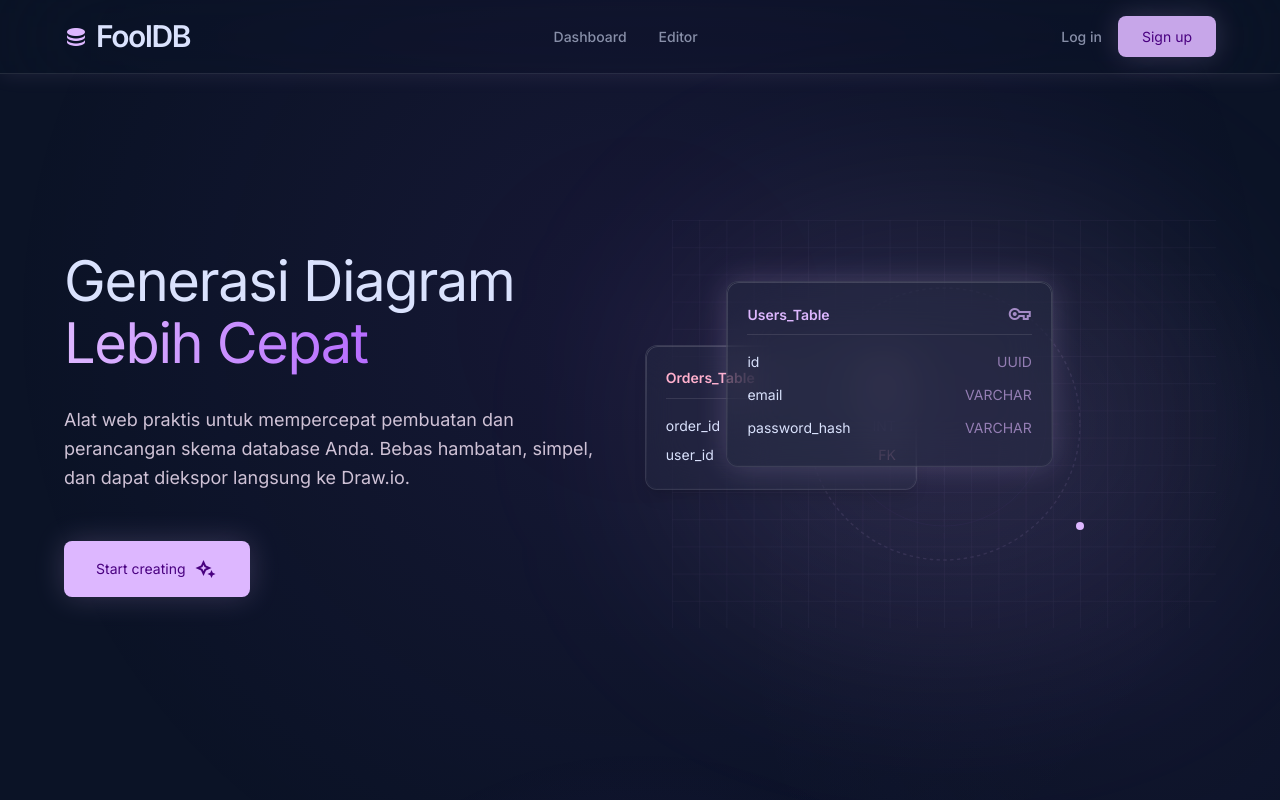
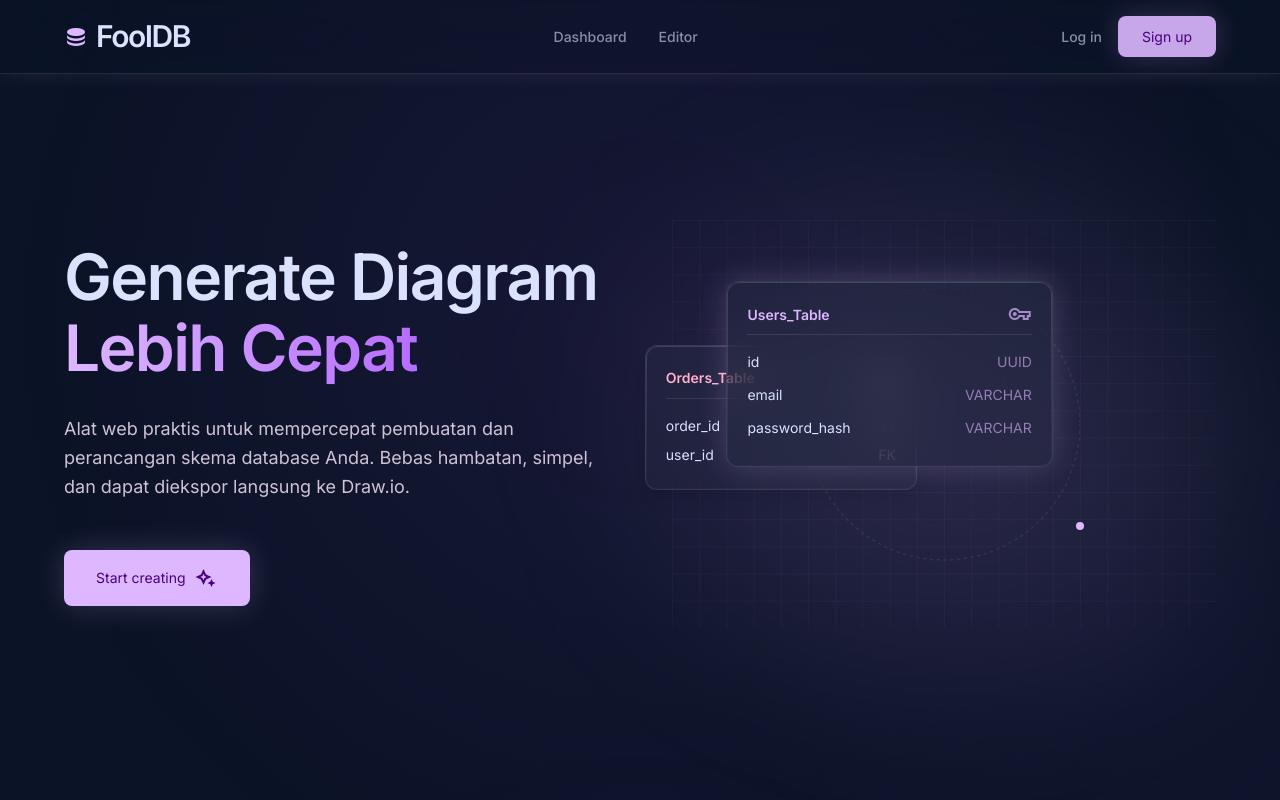
Before and after one commit to lukman754/fooldb, a Next.js app: page / in a window 1280 px wide. Shown: the top 800 px of the page. Built offline with nearby package versions, Linux system fonts and the light colour scheme; no server answers.

Commit message:
fix: make hero title bold and change Generasi to Generate

```diff
--- a/app/page.tsx
+++ b/app/page.tsx
@@ -116,8 +116,8 @@ export default function Home() {
           <div className="grid grid-cols-1 lg:grid-cols-2 gap-16 items-center">
             {/* Text Content */}
             <div className="flex flex-col gap-8 z-10">
-              <h1 className="font-display text-[2.5rem] leading-[1.1] md:text-[3.5rem] text-on-surface tracking-tight">
-                Generasi Diagram <br />
+              <h1 className="font-display font-bold text-[2.5rem] leading-[1.1] md:text-[4rem] text-on-surface tracking-tight">
+                Generate Diagram <br />
                 <span className="text-transparent bg-clip-text bg-gradient-to-r from-primary to-primary-container">
                   Lebih Cepat
                 </span>
```
